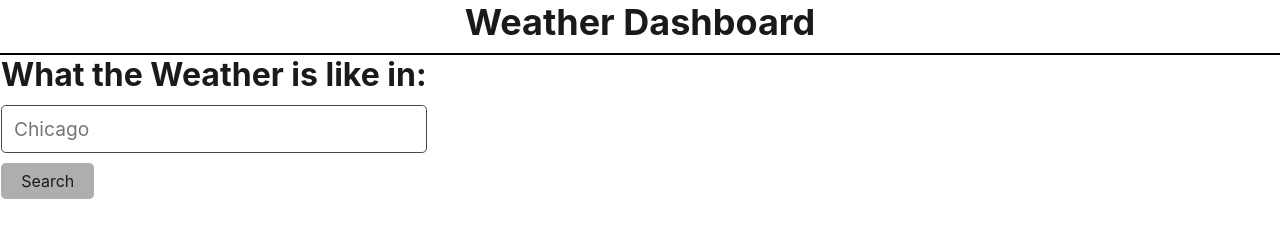
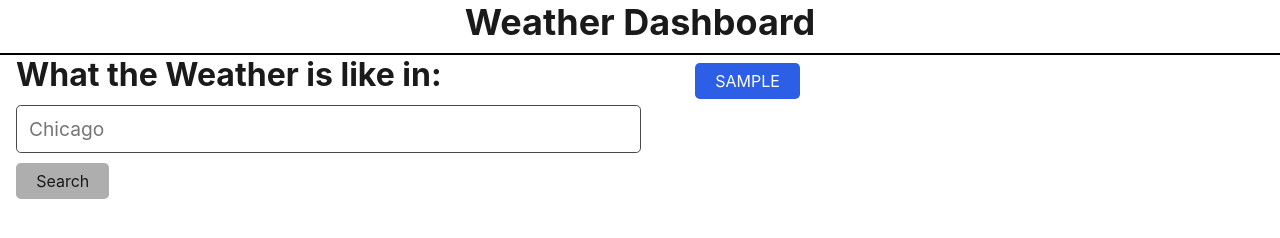
Before and after one commit to zacharydserafin/weather-app, a plain HTML site: page index.html in a window 1280 px wide. Both pictures are taken after typing "Sample" into the empty fields and a click on the button "Search". Drawn offline with nearby package versions, Linux system fonts and the light colour scheme; no server answers.

Commit message:
Added Search History Functionality

```diff
--- a/index.html
+++ b/index.html
@@ -13,7 +13,7 @@
     </header>
     <main class="container-fluid" style="max-width: 1400px">
         <div class="row">
-            <div class="mx-3">
+            <div class="mx-3 col-md-6">
                 <h2 class="form-label">
                     What the Weather is like in:
                 </h2>
@@ -27,6 +27,9 @@
                         </div>
                     </div>
                 </form>
+            </div>
+            <div id="history" class="col-md-4">
+
             </div>
 
             <div>
--- a/jass.css
+++ b/jass.css
@@ -1733,20 +1733,8 @@ label form [type='radio'] {
 .weather-title {
   text-align: center;
   border-bottom: 2px solid black;
-}
-
-
-
-/* .five-day-card {
-  position: relative;
-  width: 20%;
-  padding-right: 15px;
-  padding-left: 15px;
-}
-
-.weather-img {
-  border-style: none;
-  vertical-align: middle;
+  padding-left:10%;
+  padding-right:10%;
 }
 
 .history-btn {
@@ -1754,48 +1742,11 @@ label form [type='radio'] {
   display: inline-block;
   padding: 0.5rem 1.2rem;
   margin: 0.5rem;
-  width: 100%;
   text-decoration: none;
   font-size: 1rem;
   border-radius: 0.3rem;
   border: 1px solid transparent;
   outline: none;
-  color: #1a1a1a;
-  background-color: #aeaeae;
-  transition: color 0.2s ease-in-out, background-color 0.2s ease-in-out;
-}
-
-.search-button {
-  margin: 0.5rem;
-  width: 100%;
-  background-color: #5098e6;
-  color: #d9e9e8;
-}
-
-.weather-search {
-  width: 100%;
-  padding: 0.75rem;
-  margin: 0.5rem !important;
-  color: #1a1a1a;
-  background-color: #ffffff;
-  margin: 0.625rem 0;
-  font-size: 1.2rem;
-  border: 1px solid #484848;
-  border-radius: 0.3rem;
-}
-
-#form-heading {
-  margin: 0.5rem;
-}
-
-.weather-hr {
-  margin-left: 0.5rem;
-  width: 100%;
-}
-
-.weather-header {
-  background: #20084a;
-  background: -webkit-linear-gradient(right, #20084a, #3463bc);
-  background: -moz-linear-gradient(right, #20084a, #3463bc);
-  background: linear-gradient(to left, #20084a, #3463bc);
-} */
+  color: #ffffff;
+  background-color: hsl(224, 79%, 54%);
+}
--- a/script.js
+++ b/script.js
@@ -8,7 +8,9 @@ var searchInput = document.getElementById("form-input");
 var searchForm = document.getElementById("search-form");
 var todayEl = document.getElementById("today");
 var forecastEl = document.getElementById("forecast");
+var historyEl = document.getElementById("history");
 
+var history = [];
 
 function renderToday(city, data) {
     var today = dayjs().format("MM-DD-YYYY");
@@ -27,7 +29,7 @@ function renderToday(city, data) {
     var windSpeedEl = document.createElement("p");
     var weatherIcon = document.createElement("img");
 
-    todayTitle.classList.add("weather-title");
+    todayTitle.classList.add("weather-title", "col-12", "pb-2");
     card.setAttribute("class", "card");
     card.classList.add("weather-card");
     cardContent.setAttribute("class", "card-body");
@@ -158,16 +160,62 @@ function getCoordinates(search) {
         });
 }
 
+function renderHistory() {
+    historyEl.textContent = "";
+    var history = JSON.parse(localStorage.getItem("search-history")) || [];
+    for (var i = history.length - 1; i >= 0; i--) {
+        var button = document.createElement("button");
+        button.setAttribute("type", "button");
+        button.setAttribute("data-search", history[i]);
+        button.classList.add("history-button", "history-btn");
+        history[i] = history[i].toUpperCase();
+        button.textContent = history[i];
+        historyEl.appendChild(button);
+    }
+}
+
+function updateHistory(data) {
+    var history = JSON.parse(localStorage.getItem("search-history")) || [];
+    if (history.includes(data)) {
+        return;
+    }
+    history.push(data);
+    localStorage.setItem("search-history", JSON.stringify(history));
+    renderHistory();
+}
+
+function initHistory() {
+    var storedHistory = localStorage.getItem("search-history");
+    if (storedHistory) {
+        history = JSON.parse(storedHistory)
+        renderHistory();
+    }
+
+}
+
 function handleSearch(event) {
-    if (searchInput.value === null) {
-        return
+    if (!searchInput.value) {
+        return;
     }
     event.preventDefault();
 
     var search = searchInput.value.trim();
     getCoordinates(search);
+    updateHistory(search);
     searchInput.value = "";
+}
+
+function handleHistoryClick(event) {
+    if (event.target.matches(".history-button")) {
+        var button = event.target;
+        var data = button.getAttribute("data-search");
+        getCoordinates(data);
+    } else {
+        return;
+    }
 }
 
 
 searchForm.addEventListener("submit", handleSearch)
+historyEl.addEventListener("click", handleHistoryClick)
+initHistory();
```
